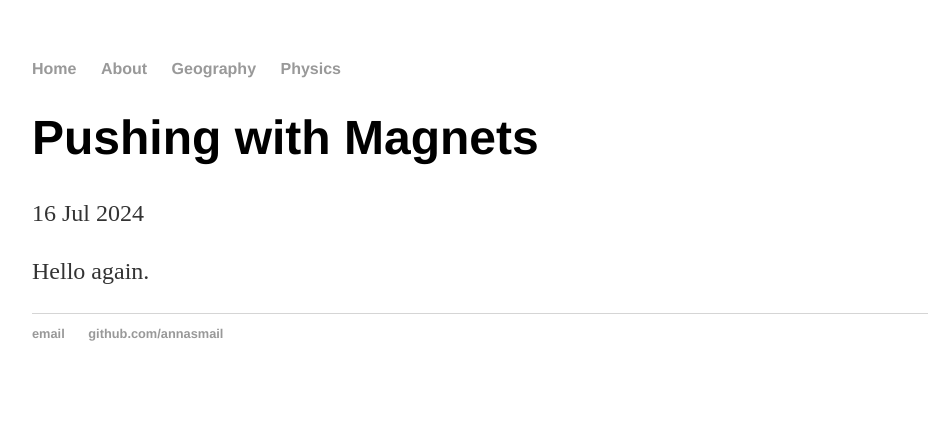
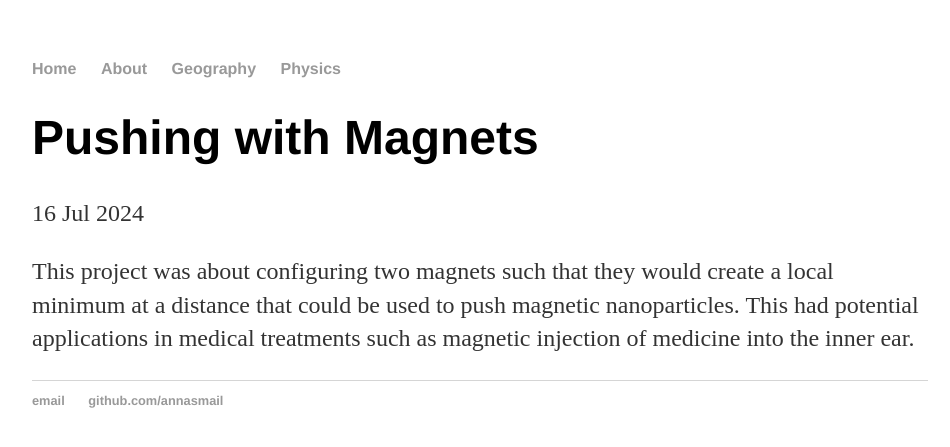
Before and after one commit to annasmail/annasmail.github.io, a Jekyll site: the page built from blog-Physics/_posts/2024-07-16-Pushing-with-Magnets.md, in a window 1280 px wide. Shown: the top 447 px of the page, without its empty margins (160-1110 px from the left). Built offline with Jekyll 4.4.1, drawn with Linux system fonts in a browser that asks for light colours.

Commit message:
Update 2024-07-16-Pushing-with-Magnets.md

```diff
--- a/blog-Physics/_posts/2024-07-16-Pushing-with-Magnets.md
+++ b/blog-Physics/_posts/2024-07-16-Pushing-with-Magnets.md
@@ -5,4 +5,4 @@ date: 2024-07-16
 category: "Physics"
 ---
 
-Hello again.
+This project was about configuring two magnets such that they would create a local minimum at a distance that could be used to push magnetic nanoparticles. This had potential applications in medical treatments such as magnetic injection of medicine into the inner ear.
```
